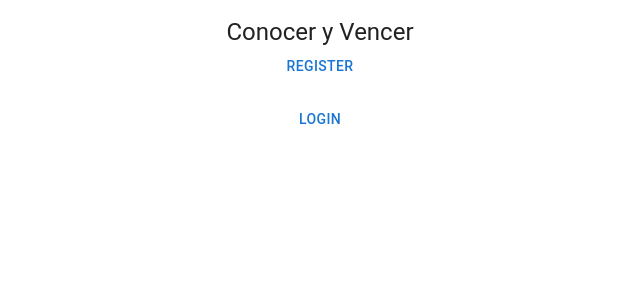
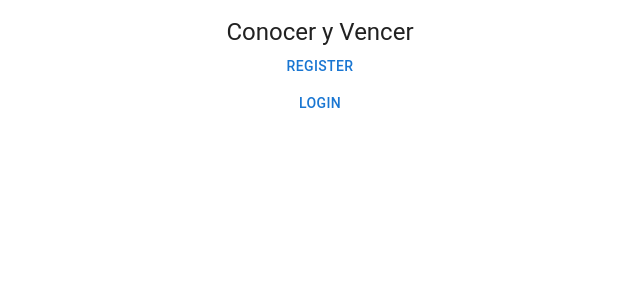
Before and after one commit to Arquisoft/wiq_en2a, a React (Create React App) app in the folder webapp/: page / in a window 1280 px wide. Shown: the top 300 px of the page, without its empty margins (320-960 px from the left). Built offline with nearby package versions, Linux system fonts and the light colour scheme.

Commit message:
Spacing removed

```diff
--- a/webapp/src/components/Init.tsx
+++ b/webapp/src/components/Init.tsx
@@ -10,7 +10,7 @@ type ActionProps = {
 const Init = (props:ActionProps) =>{
   const { t } = useTranslation()
     return (
-      <Stack direction="column" spacing={2}>
+      <Stack direction="column">
           <Button onClick={() => props.changeView(false)}>
             {t('register')}
           </Button>
--- a/webapp/src/components/Login.tsx
+++ b/webapp/src/components/Login.tsx
@@ -62,7 +62,7 @@ const Login = (props: ActionProps) => {
             value={password}
             onChange={(e) => setPassword(e.target.value)}
           />
-          <Stack direction="column" spacing={2}>
+          <Stack direction="column">
             <Button  color="primary" onClick={loginUser}>
               {t('login')}
             </Button>
--- a/webapp/src/components/Register.tsx
+++ b/webapp/src/components/Register.tsx
@@ -53,7 +53,7 @@ const AddUser = (props:ActionProps) => {
         value={password}
         onChange={(e) => setPassword(e.target.value)}
       />
-      <Stack direction="column" spacing={2}>
+      <Stack direction="column">
         <Button color="primary" onClick={addUser}>
           {t('register')}
         </Button>
```
